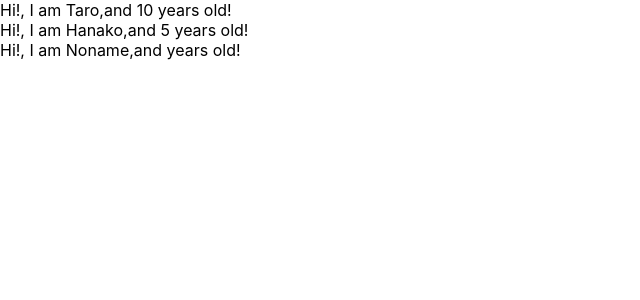
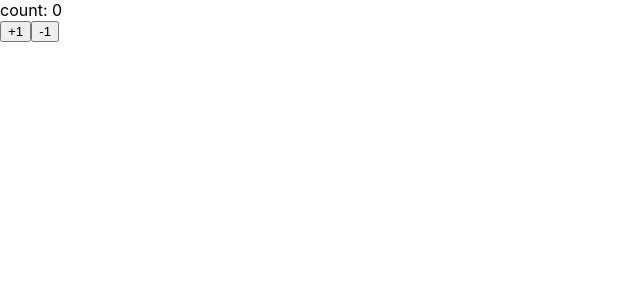
Before and after one commit to suema0331/react-redux-curd-app, a React (Create React App) app: page / in a window 1280 px wide. Shown: the top 300 px of the page, without its empty margins (0-640 px from the left). Built offline with nearby package versions, Linux system fonts and the light colour scheme.

Commit message:
learn state and setState

```diff
--- a/src/App.js
+++ b/src/App.js
@@ -1,36 +1,43 @@
-import React from 'react';
-import PropTypes from 'prop-types';
+import React, {Component} from 'react';
 
-const App = () =>{
-  const profiles = [
-  { name:"Taro" , age:10 },
-  { name:"Hanako", age: 5 },
-  { name:"Noname" }
-]
+// AppがCounter componentを呼ぶ
+// このCounter component内でclass componentを作成
+const App = () => ( <Counter></Counter> )
 
-  return (
-    <div>
-    {
-      profiles.map((profile,index) => {
-        return <User name={profile.name} age={profile.age} key={index}/>
-      })
-    }
-    </div>
+//component内でStateを使う
+//ComponentはComponentを継承することで作成可能
+//一行目でインポートしておくこと
+
+class Counter extends Component {
+ constructor(props){    //初期化処理で実行されるメソッド
+  super(props)　　　　　　//親クラスで初期化処理を行う
+  console.log(this.state)
+  this.state={count:0}　//オブジェクトがstateに設定される
+ }
+
+  handlePlusButton = () => { //handlePlusButtonメソッドの中でstateの値を+1する
+    console.log("handlePlusButton")
+    console.log(this.state.count) //stateの状態をみる
+    this.setState({count: this.state.count +1 })//状態を変更するメソッド
+    //this.state = {count: this.state.count +1 } //直接初期化したstateを変更してはいけない
+    //状態を変えたい＋DOMを更新したい
+　  //→setStateをしたら自動で状態を変えた時にrenderが実行される
+}
+
+handleMinusButton = () => {
+  this.setState({count: this.state.count -1 })
+}
+
+ render (){　//render関数を呼んでreturnのなかでcounder文字列を返す
+  console.log(this.state)
+  return( //returnするjSXの親は一個でないといけないので<React.Fragment>
+  <React.Fragment>
+     <div>count: {this.state.count }</div>
+     <button onClick={this.handlePlusButton}>+1</button>
+     <button onClick={this.handleMinusButton}>-1</button>
+  </React.Fragment>
   )
 }
-
-const User = (props) =>{
-return <div>Hi!, I am {props.name},and {props.age} years old! </div>
-}
-
-
-//型checkを行う　nameに数値が渡されるとwarningが表示される
-//User.propTypes = {のみ　prop小文字なので注意
-//入力必須にするにはisRequired で入力ない場合にwarningでる
-
-User.propTypes = {
-  name: PropTypes.string,
-  age: PropTypes.number.isRequired
 }
 
 export default App;
```
Also changed, not shown: src/App3.js (added, +36 -0 lines).
